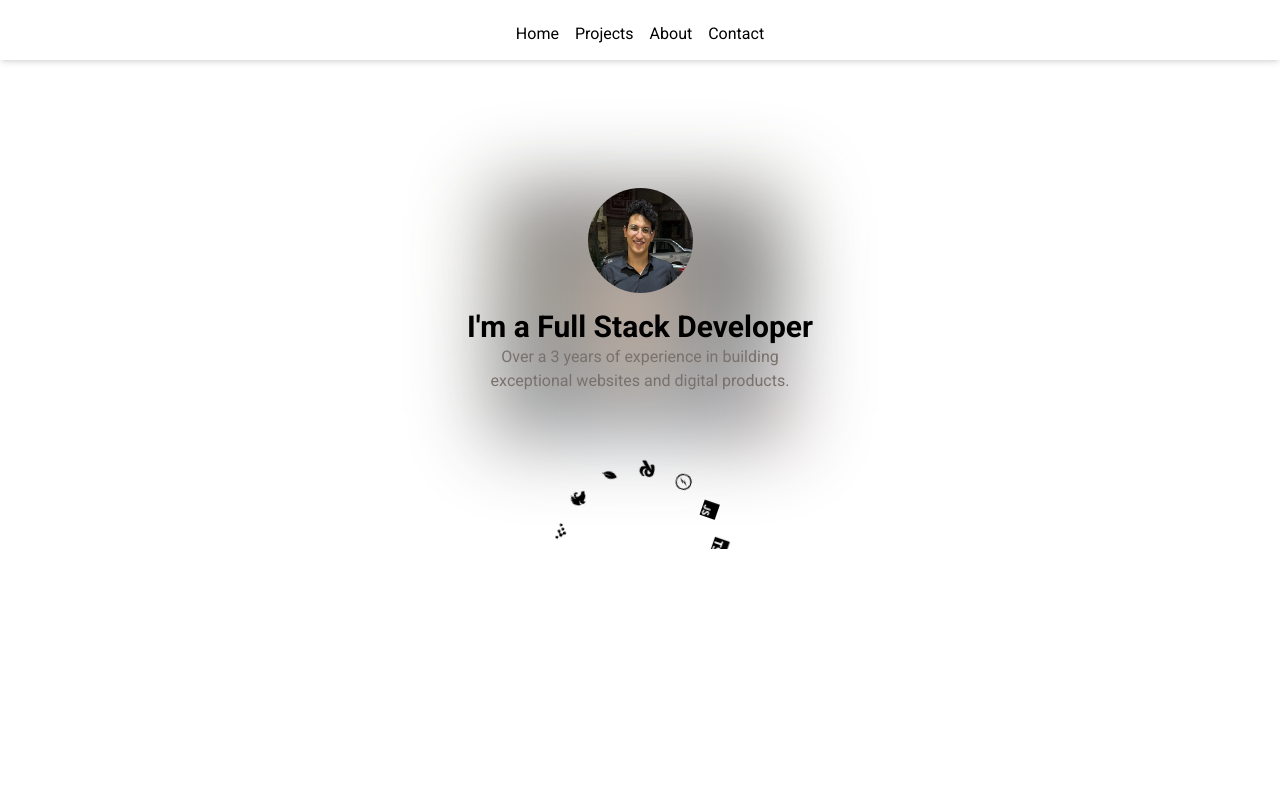
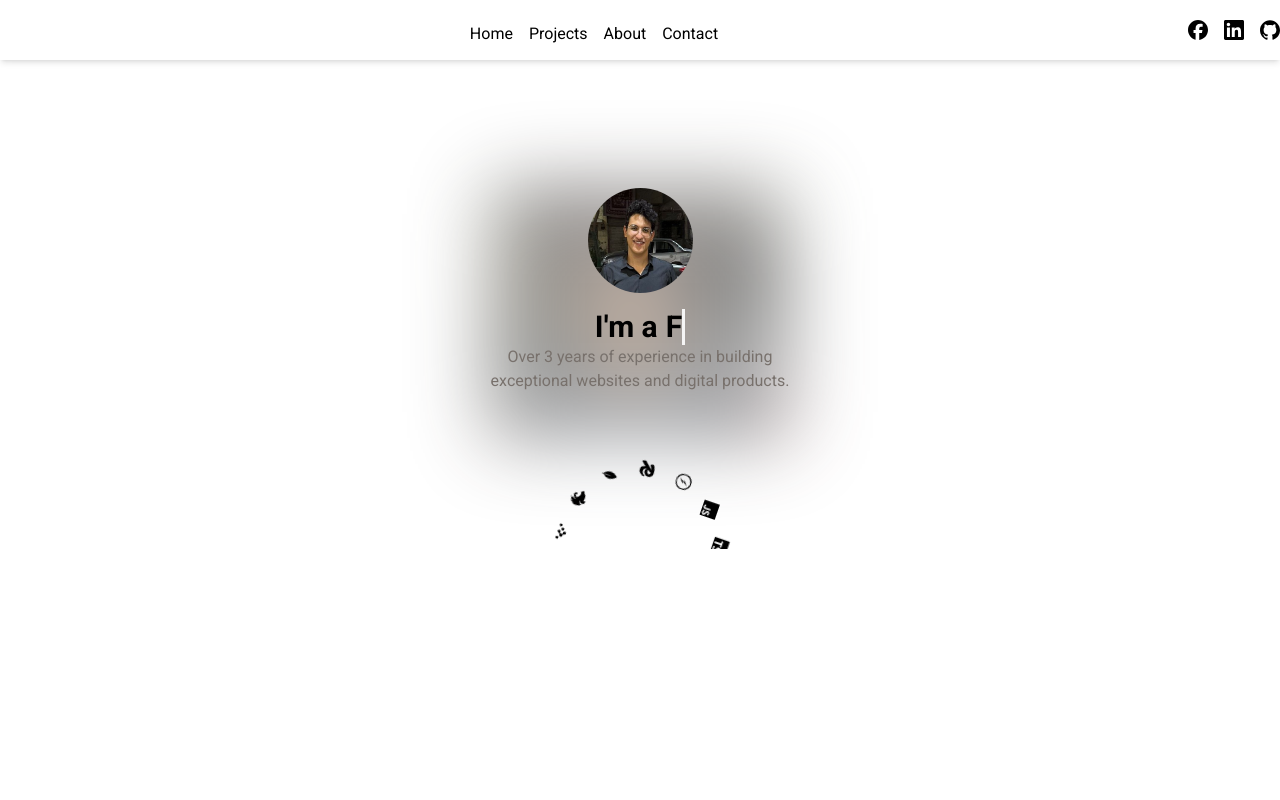
Before and after one commit to AKira0169/portfolio-oday-tarek, a React (Vite) app: page / in a window 1280 px wide. Shown: the top 800 px of the page. Built offline with nearby package versions, Linux system fonts and the light colour scheme.

Commit message:
finishing the main profile

```diff
--- a/package.json
+++ b/package.json
@@ -15,7 +15,8 @@
     "react": "^18.3.1",
     "react-dom": "^18.3.1",
     "react-icons": "^5.3.0",
-    "react-router-dom": "^6.28.0"
+    "react-router-dom": "^6.28.0",
+    "styled-components": "^6.1.13"
   },
   "devDependencies": {
     "@eslint/js": "^9.13.0",
--- a/src/components/Home.tsx
+++ b/src/components/Home.tsx
@@ -1,7 +1,8 @@
 import { motion } from "framer-motion";
+import Slider from "./Slider";
+import TypingAnimation from "./TypingAnimation";
 
-import Slider from "./Slider";
-function Home() {
+const Home = () => {
   return (
     <div
       className="backgrounddd flex flex-col items-center justify-center"
@@ -22,23 +23,11 @@ function Home() {
           alt="myImage"
           className="h-[105px] w-[105px] rounded-full"
         />
-        <div className="flex flex-col items-center">
-          <div className="w-[350px] text-center">
-            <h1>
-              <span className="text-3xl font-bold">
-                I'm a Full Stack Developer
-              </span>
-            </h1>
-            <p className="text-stone-500">
-              Over a 3 years of experience in building exceptional websites and
-              digital products.
-            </p>
-          </div>
-        </div>
+        <TypingAnimation />
       </motion.section>
       <Slider />
     </div>
   );
-}
+};
 
 export default Home;
--- /dev/null
+++ b/src/components/TypingAnimation.tsx
@@ -0,0 +1,70 @@
+import { useState, useEffect } from "react";
+
+import styled from "styled-components";
+
+// Styled component for the typing effect
+const TypingText = styled.span`
+  border-right: 3px solid #f5f5f5;
+  display: inline-block;
+  animation: blink 0.75s step-end infinite;
+
+  @keyframes blink {
+    50% {
+      border-color: transparent;
+    }
+  }
+`;
+const phrases: string[] = [
+  "Full Stack Developer",
+  "Front End Developer",
+  "Back End Developer",
+];
+
+function TypingAnimation() {
+  const [currentPhrase, setCurrentPhrase] = useState("");
+  const [isDeleting, setIsDeleting] = useState(false);
+  const [currentIndex, setCurrentIndex] = useState(0);
+  const [typingSpeed] = useState(150); // Adjust typing speed
+  const [deletingSpeed] = useState(100); // Faster deletion speed
+
+  useEffect(() => {
+    const handleTyping = () => {
+      const fullText = phrases[currentIndex];
+      if (isDeleting) {
+        setCurrentPhrase((prev) => prev.slice(0, -1)); // Remove characters
+      } else {
+        setCurrentPhrase((prev) => fullText.slice(0, prev.length + 1)); // Add characters
+      }
+
+      // Once the phrase is fully typed, start deleting after a pause
+      if (!isDeleting && currentPhrase === fullText) {
+        setTimeout(() => setIsDeleting(true), 1000);
+      } else if (isDeleting && currentPhrase === "") {
+        setIsDeleting(false);
+        setCurrentIndex((prev) => (prev + 1) % phrases.length); // Loop through phrases
+      }
+    };
+
+    const typingInterval = setInterval(
+      handleTyping,
+      isDeleting ? deletingSpeed : typingSpeed,
+    );
+
+    return () => clearInterval(typingInterval); // Cleanup the interval
+  }, [currentPhrase, isDeleting, typingSpeed, deletingSpeed, currentIndex]);
+  return (
+    <div className="flex flex-col items-center">
+      <div className="w-[350px] text-center">
+        <h1 className="flex items-center justify-center gap-2 text-3xl font-bold">
+          I'm a <TypingText>{currentPhrase}</TypingText>
+        </h1>
+        <p className="text-stone-500">
+          Over 3 years of experience in building exceptional websites and
+          digital products.
+        </p>
+      </div>
+    </div>
+  );
+}
+
+export default TypingAnimation;
--- a/src/ui/Header.tsx
+++ b/src/ui/Header.tsx
@@ -1,5 +1,6 @@
 import { motion } from "framer-motion";
 import { useState } from "react";
+import { SiFacebook, SiGithub, SiLinkedin } from "react-icons/si";
 
 function Header() {
   const [activeLink, setActiveLink] = useState<string>();
@@ -53,6 +54,23 @@ function Header() {
             </a>
           </li>
         </ul>
+        <ul className="flex justify-end gap-4">
+          <li>
+            <a href="https://www.facebook.com/odayterk" target="_blank">
+              <SiFacebook className="text-xl" />
+            </a>
+          </li>
+          <li>
+            <a href="https://www.linkedin.com/in/odaytarek/" target="_blank">
+              <SiLinkedin className="text-xl" />
+            </a>
+          </li>
+          <li>
+            <a href="https://github.com/AKira0169" target="_blank">
+              <SiGithub className="text-xl" />
+            </a>
+          </li>
+        </ul>
       </motion.div>
     </div>
   );
```
Also changed, not shown: 1 other file (tests, documents, lock files or other folders).
